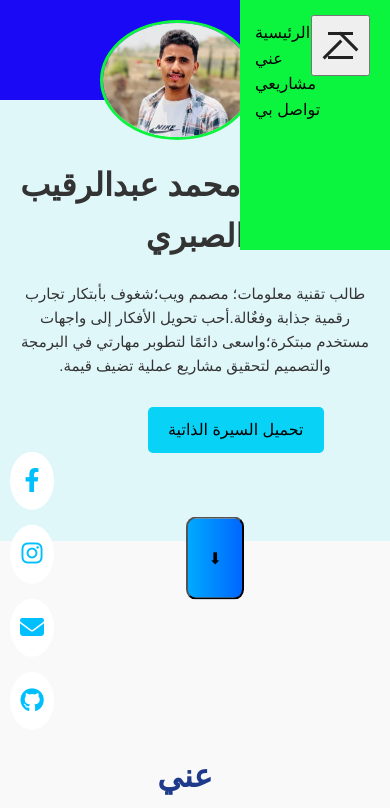
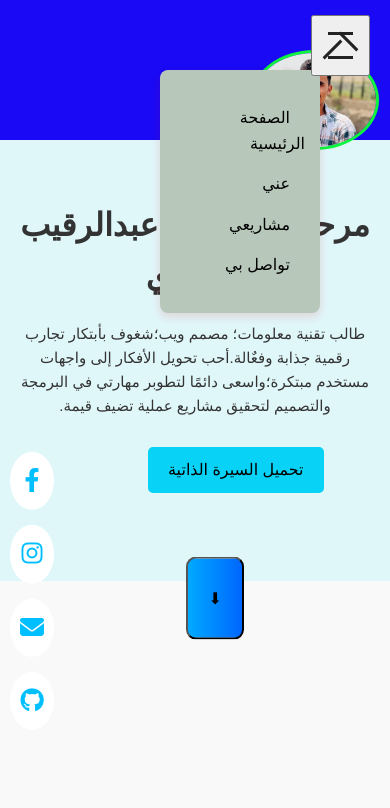
Before and after one commit to ansamabw61-dot/my-cv, a plain HTML site: page index.html in a window 390 px wide. Both pictures are taken after a click on the button 340 px from the left and 45 px from the top of the page. Shown: the top 808 px of the page. Drawn offline with Linux system fonts and the light colour scheme.

Commit message:
update hamburger menu and profile imag

```diff
--- a/index.html
+++ b/index.html
@@ -120,9 +120,17 @@
         navMenu.classList.toggle('active');
         hamburgerButton.classList.toggle('active');
     });
-
+    // إغلاق القائمة عند الضغط على أي رابط داخلها
+    const navLinks = navMenu.querySelectorAll('a');
+    navLinks.forEach(link => {
+        link.addEventListener('click', () => {
+            navMenu.classList.remove('active');
+            hamburgerButton.classList.remove('active');
+        });
+    });
 
 
     </script>
+
 </body>
 </html>
--- a/style.css
+++ b/style.css
@@ -29,6 +29,9 @@ header,nav,section,footer{
     max-width: 100%;
     width: 100%;
 }
+.navbar{
+    position: relative; /* حتى تتموضع القائمة بالنسبة للنافبار */
+}
 @media(max-width:600px){
 body{
     font-size: 15px;
@@ -47,7 +50,7 @@ font-size: 16px;
     display: flex;
     justify-content: space-between;
     align-items: center;
-    padding: 50px;
+    padding: 70px;
     background-color: #1909f5;
     color: #fff;
     position: sticky;
@@ -56,13 +59,13 @@ font-size: 16px;
 }
 
 .header-left img.profile {
-    height: 120px;
+    height: 100px;
     border-radius: 50%;
     object-fit: cover;
     border:3px solid #0cf53e;
     position: fixed;
-    left: 100px;
-    top: 20px;
+    left: 250px;
+    top: 50px;
 
 
 }
@@ -88,27 +91,31 @@ font-size: 16px;
         position: fixed;
         top: 15px;
         right: 20px;
-        z-index: 9999;
+        z-index: 1001;
     }}
 .nav-menu{
     position: absolute;
-    top:0 ;
-    width: 150px;
+    top: 100%; /* تحت النافبار مباشرة */
+    width: 160px;
     right: 0;
-    height: 250px;
-    background-color: #0cf53e;
-    padding-top: 20px;
-    text-align: left;
-    transform: translateY(-100%);
+    height: auto;
+    background-color: #b7c8bb;
+    padding: 20px 0;
+    text-align: right;
+    border-radius: 8px;
+    box-shadow: 0 4px 10px rgba(221, 18, 18, 0.15);
+    transform: translateY(-110%);
     transition: transform 0.3s ease-in-out;
-    z-index: 9998;
+    z-index: 1000;
+    display: none; /* مخفية افتراضيًا */
 }
 .nav-menu.active{
     display: block;
-    transform: translatex(0);
+    transform: translateY(0);
 }
 .nav-menu li{
     display: block;
+    margin: 15px;
 
 }
 .nav-menu a{
```
